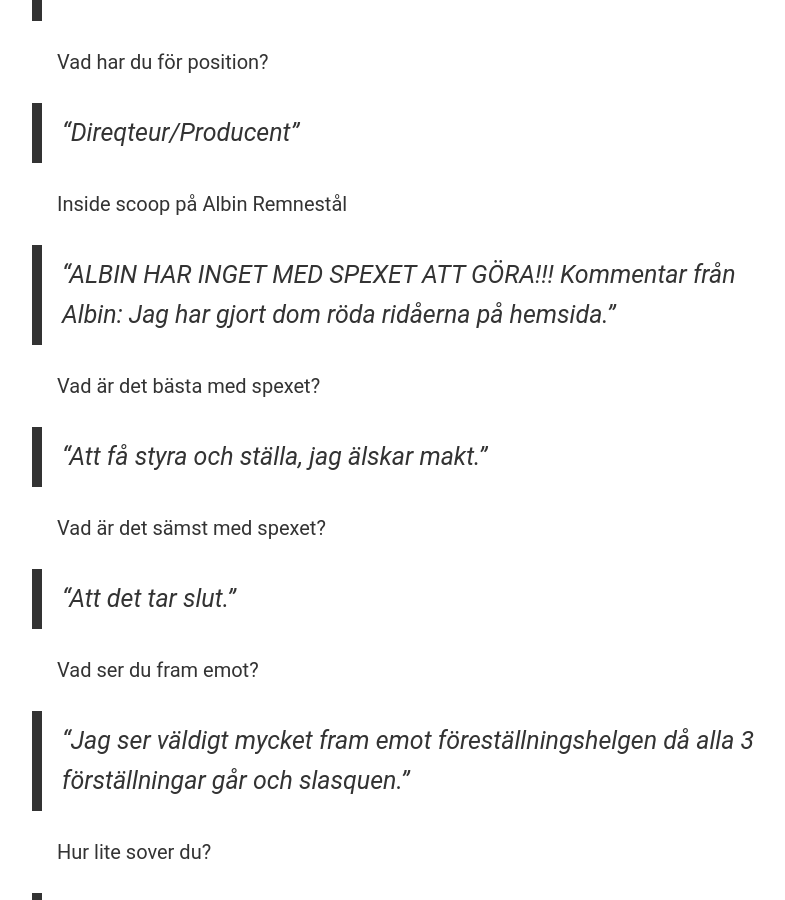
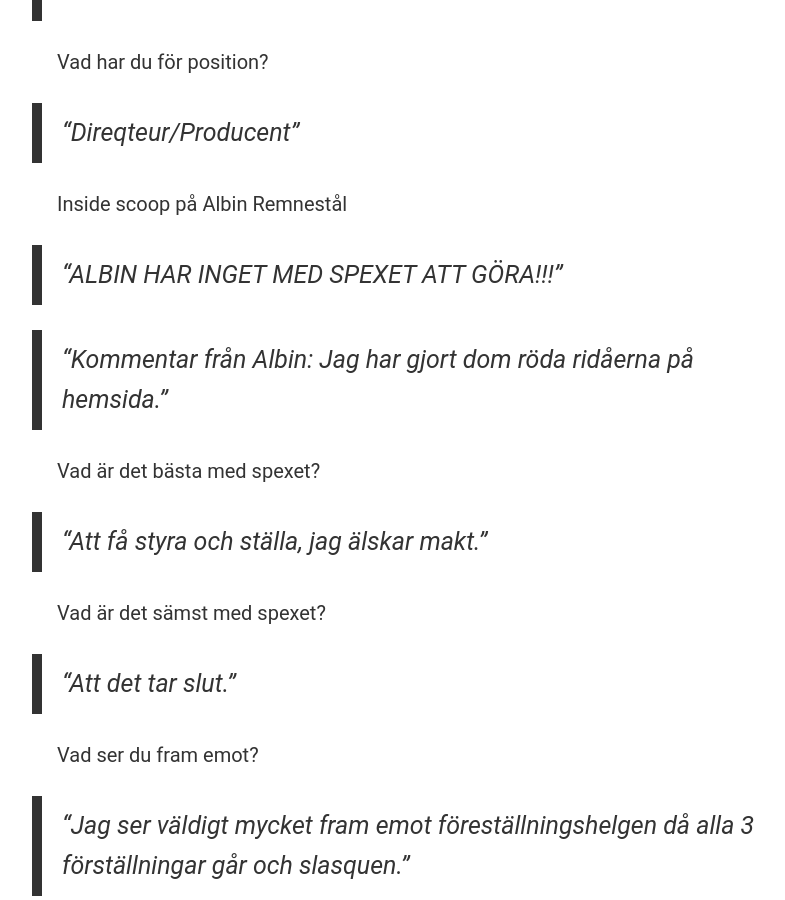
Before and after one commit to datasektionen/dbuggen, a Jekyll site: the page built from _posts/2018-05-15-Redaqtionen-granskar-Spexet.md, in a window 1280 px wide and 900 px high, scrolled down 5538 px. Shown: the whole window, without its empty margins (233-1018 px from the left). Built offline with Jekyll 4.4.1, drawn with Linux system fonts in a browser that asks for light colours; some of the changed lines change nothing that is shown; some of the changed text lies outside the part shown.

Commit message:
Mini-fix

```diff
--- a/_posts/2018-05-15-Redaqtionen-granskar-Spexet.md
+++ b/_posts/2018-05-15-Redaqtionen-granskar-Spexet.md
@@ -11,7 +11,7 @@ Vår färd började i de dunklaste områden i Meta. Där fann vi tre stycken spe
 
 ## Intervju med tre stycken anonyma spexM köttbitar.
 
-Vilken är eran favorit färg?
+Vilken är eran favoritfärg?
 >Grön, mörkröd och lila.
 
 Vilken är eran spirit animal?
@@ -109,6 +109,7 @@ Vad har du för position?
 
 Inside scoop på Albin Remnestål
 >ALBIN HAR INGET MED SPEXET ATT GÖRA!!!
+
 >Kommentar från Albin: Jag har gjort dom röda ridåerna på hemsida.
 
 Vad är det bästa med spexet?
```
